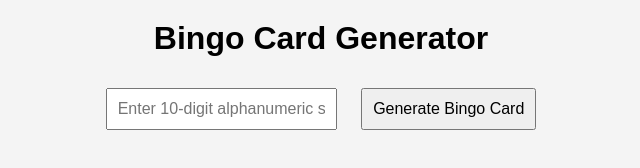
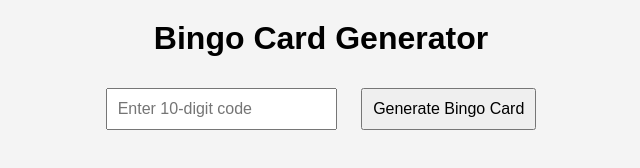
Before and after one commit to 0Keen0/Flingo, a plain HTML site: page index.html in a window 1280 px wide. Shown: the full height of the page, 319-959 px from the left. Drawn offline with Linux system fonts and the light colour scheme.

Commit message:
Update index.html

```diff
--- a/index.html
+++ b/index.html
@@ -61,7 +61,7 @@
 <body>
     <h1>Bingo Card Generator</h1>
     <!-- Adding a simple input form for the seed and a generate button -->
-    <input type="text" id="seed" placeholder="Enter 10-digit alphanumeric seed">
+    <input type="text" id="seed" placeholder="Enter 10-digit code">
     <button onclick="generateBingo()">Generate Bingo Card</button>
 
     <!-- Placeholder for the generated Bingo card -->
```
